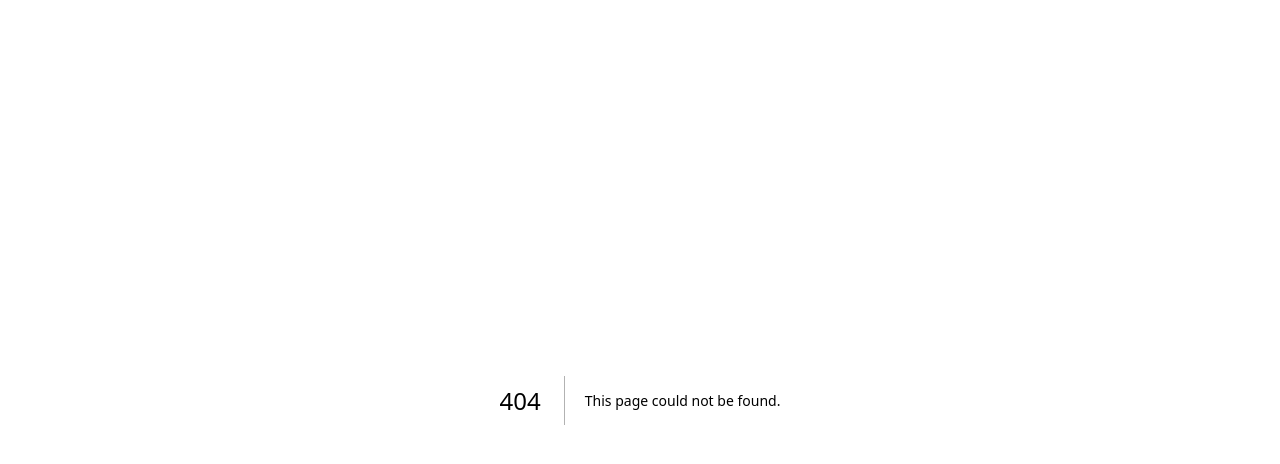
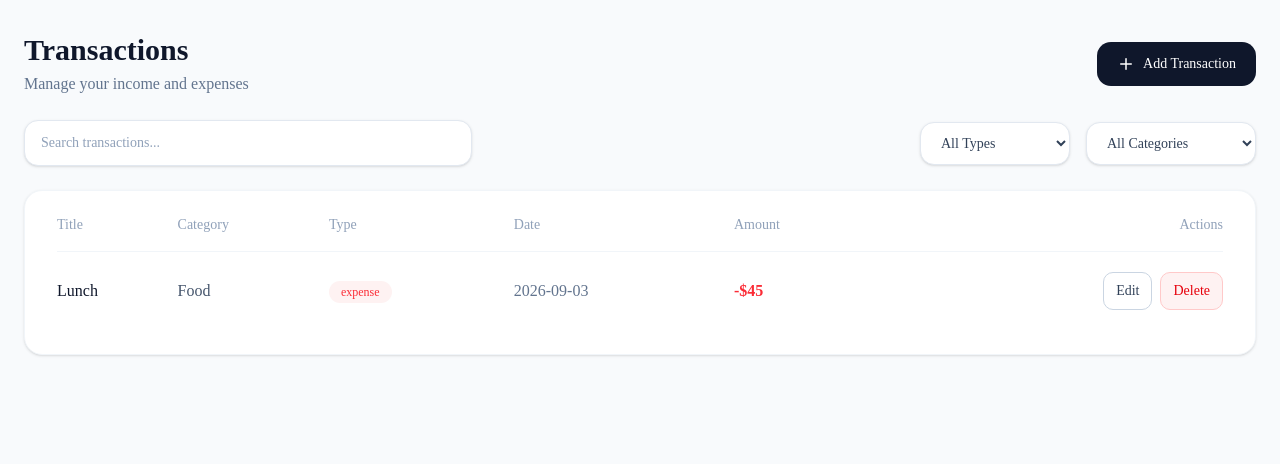
Before and after one commit to baghlalmohamedreda/expense-tracker, a Next.js app in the folder frontend/: page /transactions in a window 1280 px wide. Before the commit this address had no page. Shown: the top 464 px of the page. Built offline with nearby package versions, Linux system fonts and the light colour scheme.

Commit message:
implement transactions page

```diff
--- a/frontend/app/(dashboard)/expenses/page.jsx
+++ /dev/null
@@ -1,9 +0,0 @@
-import React from 'react'
-
-function expenses() {
-  return (
-    <div>expenses</div>
-  )
-}
-
-export default expenses
--- /dev/null
+++ b/frontend/app/(dashboard)/transactions/page.jsx
@@ -0,0 +1,27 @@
+import React from 'react'
+import HeaderTransactionsPage from '../../_components/HeaderTransactionsPage'
+import TransactionsFilter from '../../_components/TransactionsFilter'
+import TransactionTable from '../../_components/TransactionTable'
+function Transactions() {
+  return (
+    <main className="flex-1 bg-slate-50 min-h-screen">
+
+      <div className="max-w-7xl mx-auto px-6 py-8">
+
+        <HeaderTransactionsPage />
+
+        <div className="mt-6">
+          <TransactionsFilter />
+        </div>
+
+        <div className="mt-6">
+          <TransactionTable />
+        </div>
+
+      </div>
+
+    </main>
+  )
+}
+
+export default Transactions
--- /dev/null
+++ b/frontend/app/_components/HeaderTransactionsPage.jsx
@@ -0,0 +1,37 @@
+import { Plus } from "lucide-react"
+
+function HeaderTransactionsPage() {
+  return (
+    <div className="flex items-center justify-between">
+
+      <div>
+        <h1 className="text-3xl font-bold text-slate-900">
+          Transactions
+        </h1>
+
+        <p className="mt-1 text-slate-500">
+          Manage your income and expenses
+        </p>
+      </div>
+
+      <button
+        className="
+          flex items-center gap-2
+          rounded-xl
+          bg-slate-900
+          px-5 py-3
+          text-sm font-medium
+          text-white
+          transition
+          hover:bg-slate-800
+        "
+      >
+        <Plus size={18} />
+        Add Transaction
+      </button>
+
+    </div>
+  )
+}
+
+export default HeaderTransactionsPage
--- /dev/null
+++ b/frontend/app/_components/TransactionTable.jsx
@@ -0,0 +1,177 @@
+
+function TransactionTable() {
+  const transaction = [
+    {
+      id: 1,
+      title: "Lunch",
+      category: "Food",
+      type: "expense",
+      date: "2026-09-03",
+      amount: 45
+    }
+  ]
+
+  return (
+    <div
+      className="
+        rounded-2xl
+        border
+        border-slate-100
+        bg-white
+        px-8 py-6
+        shadow-sm
+      "
+    >
+
+      <div className="overflow-x-auto">
+
+        <table className="w-full text-left">
+
+          <thead>
+            <tr className="border-b border-slate-100 text-sm text-slate-400">
+
+              <th className="pb-4 font-medium">
+                Title
+              </th>
+
+              <th className="pb-4 font-medium">
+                Category
+              </th>
+
+              <th className="pb-4 font-medium">
+                Type
+              </th>
+
+              <th className="pb-4 font-medium">
+                Date
+              </th>
+
+              <th className="pb-4 font-medium">
+                Amount
+              </th>
+
+              <th className="pb-4 text-right font-medium">
+                Actions
+              </th>
+
+            </tr>
+          </thead>
+
+          <tbody>
+
+            {transaction.map((e) => (
+
+              <tr
+                key={e.id}
+                className="border-b border-slate-100 last:border-none"
+              >
+
+                <td className="py-5 font-medium text-slate-900">
+                  {e.title}
+                </td>
+
+                <td className="py-5 text-slate-600">
+                  {e.category}
+                </td>
+
+                <td className="py-5">
+
+                  <span
+                    className={`
+                      rounded-full
+                      px-3 py-1
+                      text-xs
+                      font-medium
+
+                      ${
+                        e.type === "income"
+                          ? "bg-emerald-50 text-emerald-600"
+                          : "bg-red-50 text-red-500"
+                      }
+                    `}
+                  >
+                    {e.type}
+                  </span>
+
+                </td>
+
+                <td className="py-5 text-slate-500">
+                  {e.date}
+                </td>
+
+                <td
+                  className={`
+                    py-5
+                    font-semibold
+
+                    ${
+                      e.type === "income"
+                        ? "text-emerald-600"
+                        : "text-red-500"
+                    }
+                  `}
+                >
+                  {e.type === "income" ? "+" : "-"}
+                  ${e.amount}
+                </td>
+
+                <td className="py-5">
+
+                  <div className="flex justify-end gap-2">
+
+                 <button
+  className="
+    rounded-lg
+    border
+    border-slate-300
+    bg-white
+    px-3
+    py-2
+    text-sm
+    font-medium
+    text-slate-700
+    transition
+    hover:bg-slate-100
+  "
+>
+  Edit
+</button>
+
+                 <button
+  className="
+    rounded-lg
+    border
+    border-red-200
+    bg-red-50
+    px-3
+    py-2
+    text-sm
+    font-medium
+    text-red-600
+    transition
+    hover:bg-red-100
+    hover:border-red-300
+  "
+>
+  Delete
+</button>
+
+                  </div>
+
+                </td>
+
+              </tr>
+
+            ))}
+
+          </tbody>
+
+        </table>
+
+      </div>
+
+    </div>
+  )
+}
+
+export default TransactionTable
--- /dev/null
+++ b/frontend/app/_components/TransactionsFilter.jsx
@@ -0,0 +1,88 @@
+
+
+export default function TransactionsFilter() {
+  return (
+    <div className="flex items-center justify-between gap-6">
+
+      <input
+        type="text"
+        placeholder="Search transactions..."
+        className="
+          w-full
+          max-w-md
+          rounded-xl
+          border
+          border-slate-200
+          bg-white
+          px-4 py-3
+          text-sm
+          text-slate-700
+          shadow-sm
+          outline-none
+          transition
+          placeholder:text-slate-400
+          focus:border-slate-400
+          focus:ring-2
+          focus:ring-slate-100
+        "
+      />
+
+      <div className="flex items-center gap-4">
+
+        <select
+          className="
+            min-w-37.5
+            cursor-pointer
+            rounded-xl
+            border
+            border-slate-200
+            bg-white
+            px-4 py-3
+            text-sm
+            text-slate-700
+            shadow-sm
+            outline-none
+            transition
+            hover:border-slate-300
+            focus:border-slate-400
+            focus:ring-2
+            focus:ring-slate-100
+          "
+        >
+          <option>All Types</option>
+          <option>Expense</option>
+          <option>Income</option>
+        </select>
+
+        <select
+          className="
+            min-w-42.5
+            cursor-pointer
+            rounded-xl
+            border
+            border-slate-200
+            bg-white
+            px-4 py-3
+            text-sm
+            text-slate-700
+            shadow-sm
+            outline-none
+            transition
+            hover:border-slate-300
+            focus:border-slate-400
+            focus:ring-2
+            focus:ring-slate-100
+          "
+        >
+          <option>All Categories</option>
+          <option>Food</option>
+          <option>Transport</option>
+          <option>Shopping</option>
+          <option>Entertainment</option>
+        </select>
+
+      </div>
+
+    </div>
+  )
+}
```
